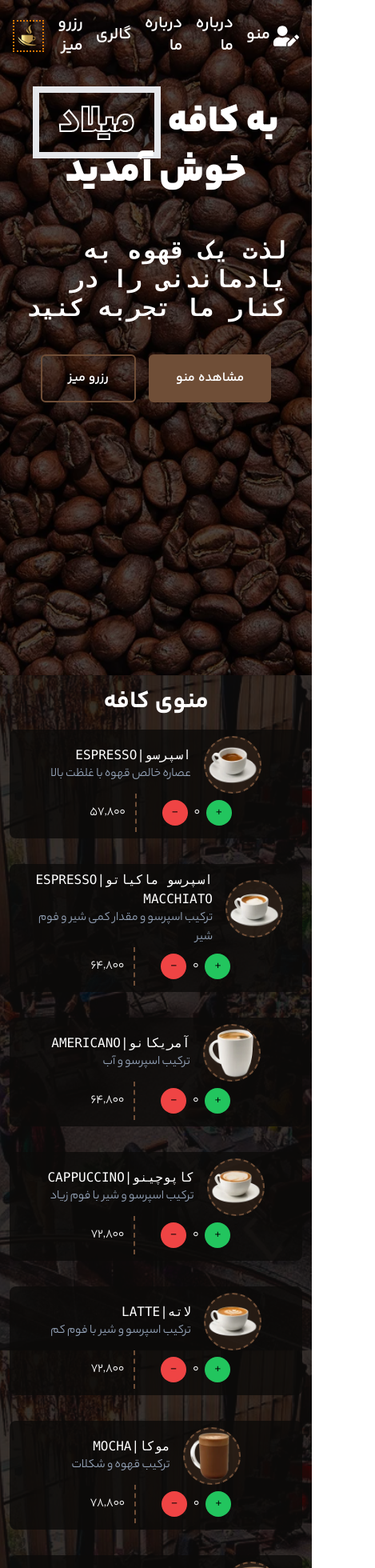
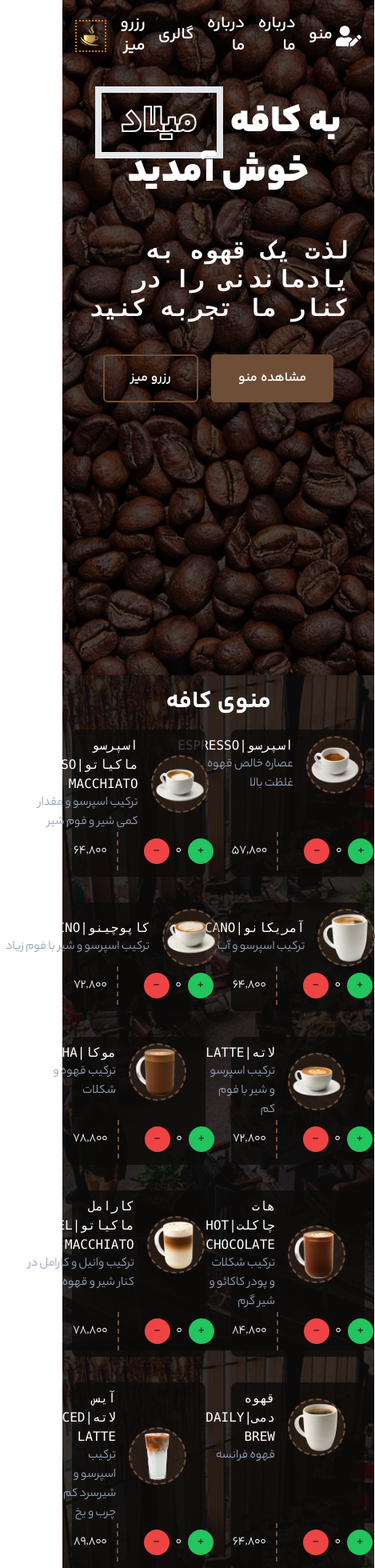
Before and after one commit to EHSANMADADI/Hotel-project, a Next.js app: page /coffee-shop in a window 390 px wide. Shown: the top 1960 px of the page at 80% size, 469 px wide, since content can reach past the window. Built offline with nearby package versions, Linux system fonts and the light colour scheme.

Commit message:
Responsive for XXLarge Devices

```diff
--- a/components/user/pages/cafe/Menu/index.tsx
+++ b/components/user/pages/cafe/Menu/index.tsx
@@ -6,7 +6,7 @@ const Menu = () => {
         <>
             <section className="bg-stone-900 bg-blend-overlay bg-[url('/images/cafe/bg1.jpg')] bg-cover bg-center bg-fixed  ">
                 <h2 className='text-white text-3xl font-bold text-center py-4'>منوی کافه</h2>
-                <div className='grid grid-cols-2 lg:grid-cols-1 lg:gap-x-8 gap-x-16 gap-y-8 px-6 lg:px-4 md:px-3'>
+                <div className='grid grid-cols-3 xxl:grid-cols-2 lg:grid-cols-1 lg:gap-x-8 gap-x-16 gap-y-8 px-6 lg:px-4 md:px-3'>
                 {MenuItems.map((item)=>{
                     return <CardItem item={item} key={item.id} />
                 })}
--- a/tailwind.config.ts
+++ b/tailwind.config.ts
@@ -1,7 +1,7 @@
 import type { Config } from "tailwindcss";
 
 const config: Config = {
-  darkMode: 'class',
+  darkMode: "class",
   content: [
     "./pages/**/*.{js,ts,jsx,tsx,mdx}",
     "./components/**/*.{js,ts,jsx,tsx,mdx}",
@@ -14,7 +14,8 @@ const config: Config = {
       lg: { max: "1023px" },
       md: { max: "767px" },
       sm: { max: "639px" },
-      xs:{max :"593px" },
+      xs: { max: "593px" },
+      xxl: { max: "2135px" },
       "991px": { max: "991px" },
       "520px": { max: "520px" },
       "350px": { max: "350px" },
@@ -28,7 +29,7 @@ const config: Config = {
       colors: {
         primary: "var(--primary)",
         secondary: "var(--secondary)",
-        coffee:"#6F4E37"
+        coffee: "#6F4E37",
       },
     },
   },
```
